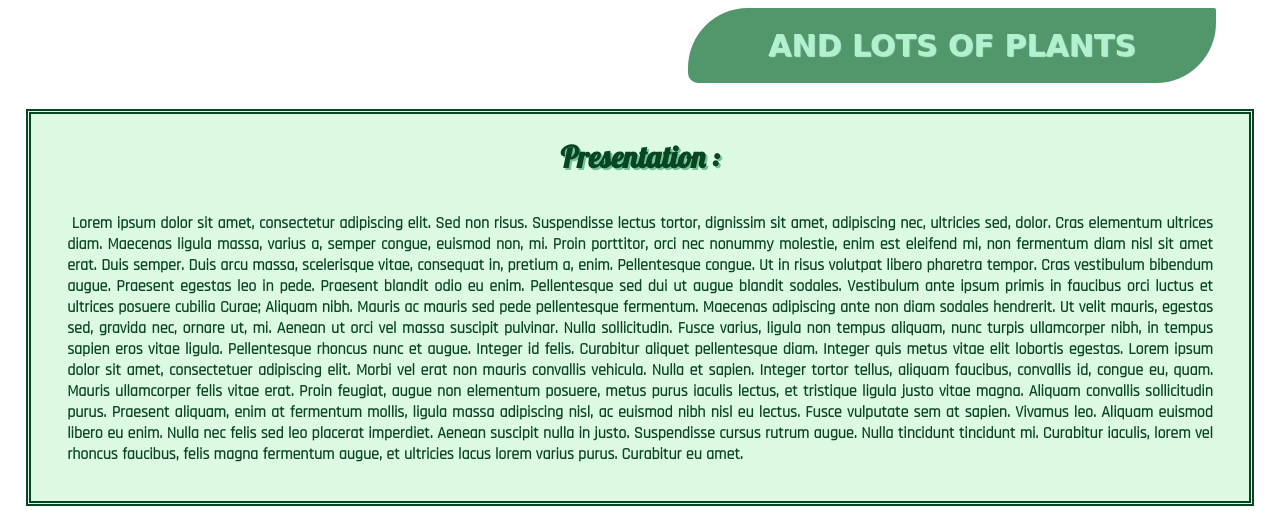
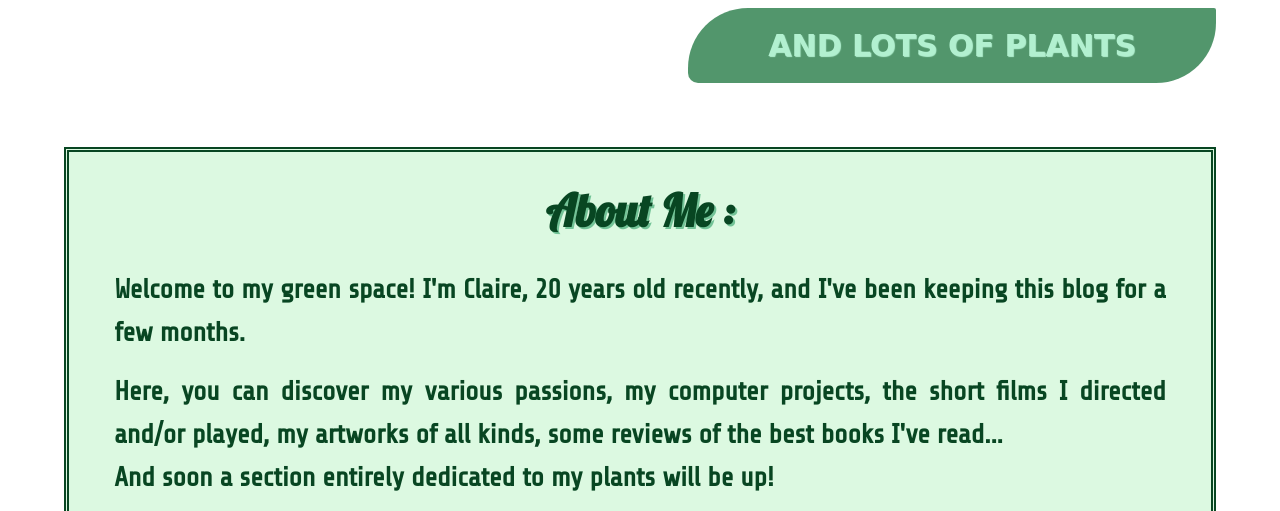
Before and after one commit to Astenshia/blog, a plain HTML site: page index.html in a window 1280 px wide. Shown: the part 792-1303 px from the top of the page. Drawn offline with Linux system fonts and the light colour scheme; a web font is replaced by a local one.

```diff
--- a/css/style.css
+++ b/css/style.css
@@ -10,6 +10,8 @@
 /*font-family: 'Merienda', cursive;*/
 @import url('https://fonts.googleapis.com/css2?family=Shadows+Into+Light+Two&display=swap');
 /*font-family: 'Shadows Into Light Two', cursive;*/
+@import url('https://fonts.googleapis.com/css2?family=Share+Tech&display=swap');
+/*font-family: 'Share Tech', sans-serif;*/
 
 :root {
     --nav-size: 100px;
@@ -50,31 +52,36 @@ body {
 
 .presentation {
     border:thick double rgb(8, 70, 34);
-    margin: 2%;
+    margin: 5%;
     background-color: rgb(220, 249, 225);
     position: relative;
+    font-size: 20px;
+    padding: 30px;
 
+}
+
+.presentation p{
+    line-height: 1.6 ;
+    color: rgb(8, 70, 34);
+    font-weight:bold;
+    margin: 1.4%;
+    text-align: justify;
+    font-family:'Share Tech', sans-serif;
+    font-size: 27px;
 
 }
 
 
 
+
+
 .presentation h6{
-    font-size: 30px;
+    font-size: 45px;
     font-family: 'Lobster', cursive;
     color: rgb(8, 70, 34);
     text-shadow: 2px 2px rgba(32, 153, 92, 0.562);
-    margin-bottom: 1%;
-    margin-top: 2%;
+    margin-bottom: 30px;
     text-align: center;
-}
-
-.presentation p{
-    color: rgb(8, 70, 34);
-    font-weight:bold;
-    margin: 3%;
-    text-align: justify;
-
 }
 
 
--- a/index.html
+++ b/index.html
@@ -60,11 +60,13 @@
         </div>
     </section>
     <div class="presentation" id="me">
-        <h6>Presentation : </h6>
-        <p> Lorem ipsum dolor sit amet, consectetur adipiscing elit. Sed non risus. Suspendisse lectus tortor, dignissim sit amet, adipiscing nec, ultricies sed, dolor. Cras elementum ultrices diam. Maecenas ligula massa, varius a, semper congue, euismod non, mi. Proin porttitor, orci nec nonummy molestie, enim est eleifend mi, non fermentum diam nisl sit amet erat. Duis semper. Duis arcu massa, scelerisque vitae, consequat in, pretium a, enim. Pellentesque congue. Ut in risus volutpat libero pharetra tempor. Cras vestibulum bibendum augue. Praesent egestas leo in pede. Praesent blandit odio eu enim. Pellentesque sed dui ut augue blandit sodales. Vestibulum ante ipsum primis in faucibus orci luctus et ultrices posuere cubilia Curae; Aliquam nibh. Mauris ac mauris sed pede pellentesque fermentum. Maecenas adipiscing ante non diam sodales hendrerit.
-
-            Ut velit mauris, egestas sed, gravida nec, ornare ut, mi. Aenean ut orci vel massa suscipit pulvinar. Nulla sollicitudin. Fusce varius, ligula non tempus aliquam, nunc turpis ullamcorper nibh, in tempus sapien eros vitae ligula. Pellentesque rhoncus nunc et augue. Integer id felis. Curabitur aliquet pellentesque diam. Integer quis metus vitae elit lobortis egestas. Lorem ipsum dolor sit amet, consectetuer adipiscing elit. Morbi vel erat non mauris convallis vehicula. Nulla et sapien. Integer tortor tellus, aliquam faucibus, convallis id, congue eu, quam. Mauris ullamcorper felis vitae erat. Proin feugiat, augue non elementum posuere, metus purus iaculis lectus, et tristique ligula justo vitae magna.
-            Aliquam convallis sollicitudin purus. Praesent aliquam, enim at fermentum mollis, ligula massa adipiscing nisl, ac euismod nibh nisl eu lectus. Fusce vulputate sem at sapien. Vivamus leo. Aliquam euismod libero eu enim. Nulla nec felis sed leo placerat imperdiet. Aenean suscipit nulla in justo. Suspendisse cursus rutrum augue. Nulla tincidunt tincidunt mi. Curabitur iaculis, lorem vel rhoncus faucibus, felis magna fermentum augue, et ultricies lacus lorem varius purus. Curabitur eu amet. </p>
+        <h6>About Me : </h6>
+            <p>Welcome to my green space! I'm Claire, 20 years old recently, and I've been keeping this blog for a few months. </p>
+            <p>Here, you can discover my various passions, my computer projects, the short films I directed and/or played, my artworks of all kinds, some reviews of the best books I've read...
+            <br> And soon a section entirely dedicated to my plants will be up! </p>
+            <p>I'm naturally curious and multifaceted, so we are not safe from new section with each discovery I will make ^^
+            <br>This blog is still under construction and in constant evolution (a bit like me after all), so don't hesitate to come back from time to time!</p>
+            </p>
     </div>
     <script src="js/homeAnim.js"></script>
 
```
